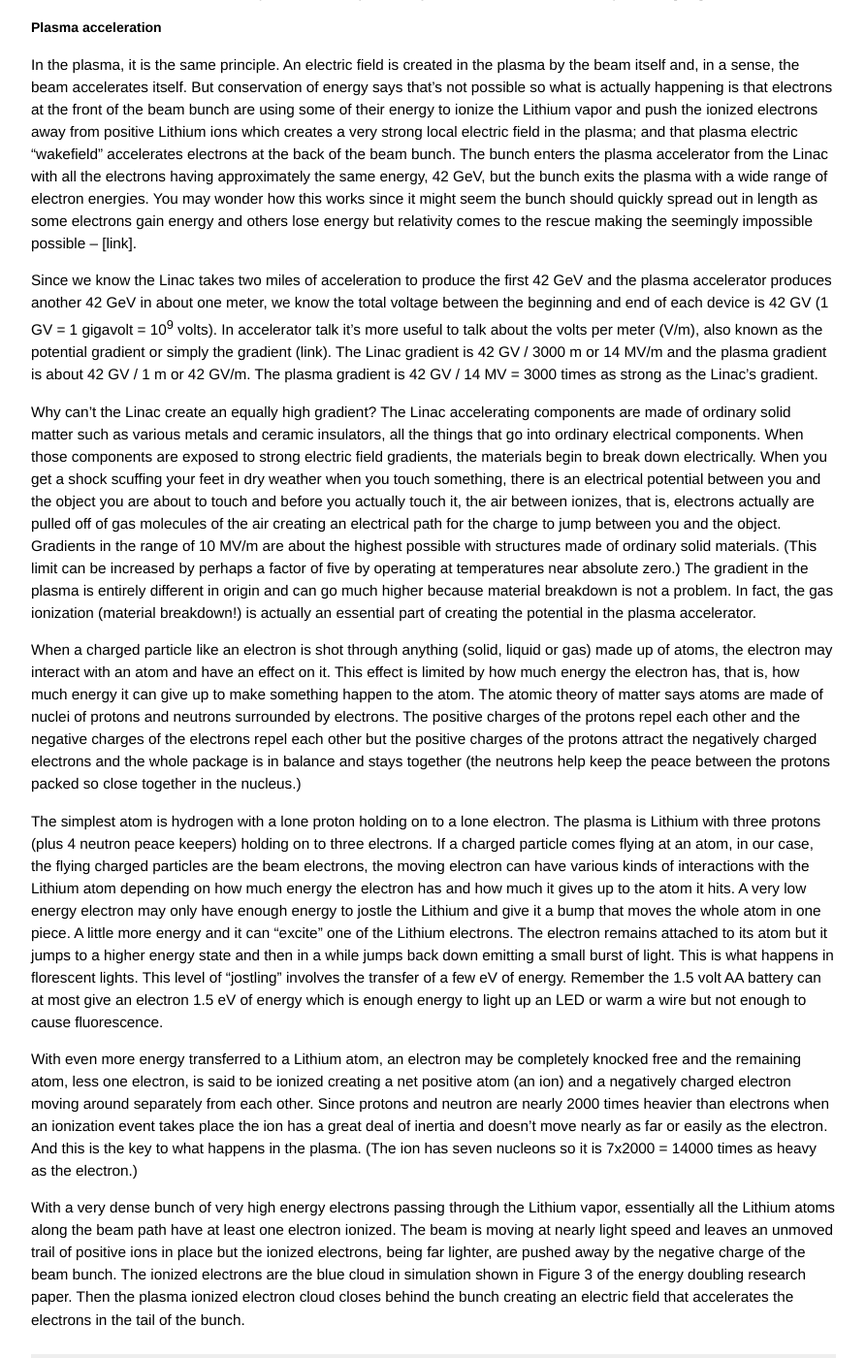
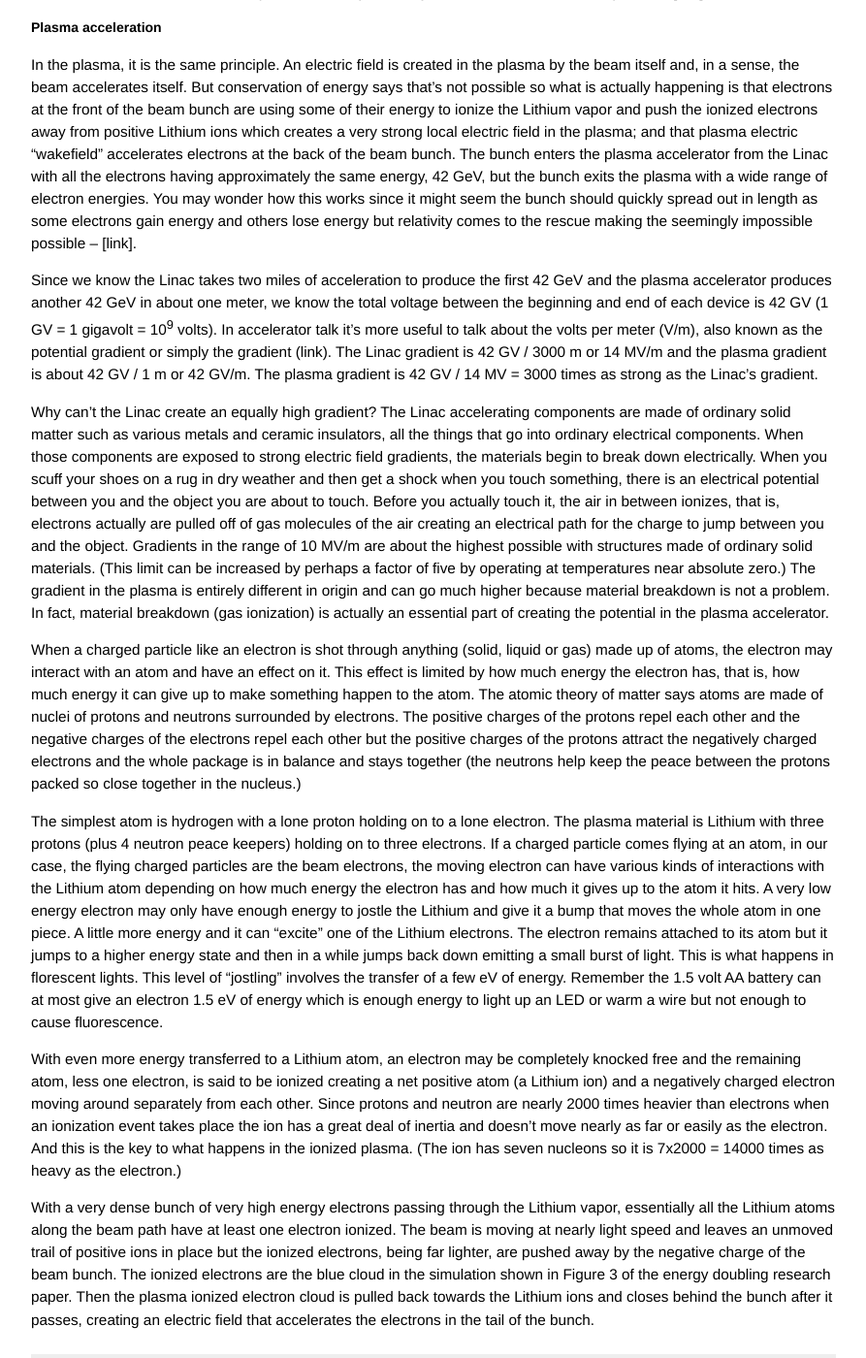
Before and after one commit to grbfacet/facet, a Jekyll site: the page built from beam-acceleration-tutorial.md, in a window 1280 px wide and 1400 px high, scrolled down 3473 px. Shown: the whole window at 97% size, without its empty margins (193-1086 px from the left). Built offline with Jekyll 4.4.1, drawn with Linux system fonts in a browser that asks for light colours.

Commit message:
Update beam-acceleration-tutorial.md

```diff
--- a/beam-acceleration-tutorial.md
+++ b/beam-acceleration-tutorial.md
@@ -126,12 +126,12 @@ In the plasma, it is the same principle. An electric field is created in the pla
 
 Since we know the Linac takes two miles of acceleration to produce the first 42 GeV and the plasma accelerator produces another 42 GeV in about one meter, we know the total voltage between the beginning and end of each device is 42 GV (1 GV = 1 gigavolt = 10<sup>9</sup> volts). In accelerator talk it’s more useful to talk about the volts per meter (V/m), also known as the potential gradient or simply the gradient (link). The Linac gradient is 42 GV / 3000 m or 14 MV/m and the plasma gradient is about 42 GV / 1 m or 42 GV/m. The plasma gradient is 42 GV / 14 MV = 3000 times as strong as the Linac’s gradient.
 
-Why can’t the Linac create an equally high gradient? The Linac accelerating components are made of ordinary solid matter such as various metals and ceramic insulators, all the things that go into ordinary electrical components. When those components are exposed to strong electric field gradients, the materials begin to break down electrically. When you get a shock scuffing your feet in dry weather when you touch something, there is an electrical potential between you and the object you are about to touch and before you actually touch it, the air between ionizes, that is, electrons actually are pulled off of gas molecules of the air creating an electrical path for the charge to jump between you and the object. Gradients in the range of 10 MV/m are about the highest possible with structures made of ordinary solid materials. (This limit can be increased by perhaps a factor of five by operating at temperatures near absolute zero.) The gradient in the plasma is entirely different in origin and can go much higher because material breakdown is not a problem. In fact, the gas ionization (material breakdown!) is actually an essential part of creating the potential in the plasma accelerator.
+Why can’t the Linac create an equally high gradient? The Linac accelerating components are made of ordinary solid matter such as various metals and ceramic insulators, all the things that go into ordinary electrical components. When those components are exposed to strong electric field gradients, the materials begin to break down electrically. When you scuff your shoes on a rug in dry weather and then get a shock when you touch something, there is an electrical potential between you and the object you are about to touch. Before you actually touch it, the air in between ionizes, that is, electrons actually are pulled off of gas molecules of the air creating an electrical path for the charge to jump between you and the object. Gradients in the range of 10 MV/m are about the highest possible with structures made of ordinary solid materials. (This limit can be increased by perhaps a factor of five by operating at temperatures near absolute zero.) The gradient in the plasma is entirely different in origin and can go much higher because material breakdown is not a problem. In fact, material breakdown (gas ionization) is actually an essential part of creating the potential in the plasma accelerator.
 
 When a charged particle like an electron is shot through anything (solid, liquid or gas) made up of atoms, the electron may interact with an atom and have an effect on it. This effect is limited by how much energy the electron has, that is, how much energy it can give up to make something happen to the atom. The atomic theory of matter says atoms are made of nuclei of protons and neutrons surrounded by electrons. The positive charges of the protons repel each other and the negative charges of the electrons repel each other but the positive charges of the protons attract the negatively charged electrons and the whole package is in balance and stays together (the neutrons help keep the peace between the protons packed so close together in the nucleus.)
 
-The simplest atom is hydrogen with a lone proton holding on to a lone electron. The plasma is Lithium with three protons (plus 4 neutron peace keepers) holding on to three electrons. If a charged particle comes flying at an atom, in our case, the flying charged particles are the beam electrons, the moving electron can have various kinds of interactions with the Lithium atom depending on how much energy the electron has and how much it gives up to the atom it hits. A very low energy electron may only have enough energy to jostle the Lithium and give it a bump that moves the whole atom in one piece. A little more energy and it can “excite” one of the Lithium electrons. The electron remains attached to its atom but it jumps to a higher energy state and then in a while jumps back down emitting a small burst of light. This is what happens in florescent lights. This level of “jostling” involves the transfer of a few eV of energy. Remember the 1.5 volt AA battery can at most give an electron 1.5 eV of energy which is enough energy to light up an LED or warm a wire but not enough to cause fluorescence.
+The simplest atom is hydrogen with a lone proton holding on to a lone electron. The plasma material is Lithium with three protons (plus 4 neutron peace keepers) holding on to three electrons. If a charged particle comes flying at an atom, in our case, the flying charged particles are the beam electrons, the moving electron can have various kinds of interactions with the Lithium atom depending on how much energy the electron has and how much it gives up to the atom it hits. A very low energy electron may only have enough energy to jostle the Lithium and give it a bump that moves the whole atom in one piece. A little more energy and it can “excite” one of the Lithium electrons. The electron remains attached to its atom but it jumps to a higher energy state and then in a while jumps back down emitting a small burst of light. This is what happens in florescent lights. This level of “jostling” involves the transfer of a few eV of energy. Remember the 1.5 volt AA battery can at most give an electron 1.5 eV of energy which is enough energy to light up an LED or warm a wire but not enough to cause fluorescence.
 
-With even more energy transferred to a Lithium atom, an electron may be completely knocked free and the remaining atom, less one electron, is said to be ionized creating a net positive atom (an ion) and a negatively charged electron moving around separately from each other. Since protons and neutron are nearly 2000 times heavier than electrons when an ionization event takes place the ion has a great deal of inertia and doesn’t move nearly as far or easily as the electron. And this is the key to what happens in the plasma. (The ion has seven nucleons so it is 7x2000 = 14000 times as heavy as the electron.)
+With even more energy transferred to a Lithium atom, an electron may be completely knocked free and the remaining atom, less one electron, is said to be ionized creating a net positive atom (a Lithium ion) and a negatively charged electron moving around separately from each other. Since protons and neutron are nearly 2000 times heavier than electrons when an ionization event takes place the ion has a great deal of inertia and doesn’t move nearly as far or easily as the electron. And this is the key to what happens in the ionized plasma. (The ion has seven nucleons so it is 7x2000 = 14000 times as heavy as the electron.)
 
-With a very dense bunch of very high energy electrons passing through the Lithium vapor, essentially all the Lithium atoms along the beam path have at least one electron ionized. The beam is moving at nearly light speed and leaves an unmoved trail of positive ions in place but the ionized electrons, being far lighter, are pushed away by the negative charge of the beam bunch. The ionized electrons are the blue cloud in simulation shown in Figure 3 of the energy doubling research paper. Then the plasma ionized electron cloud closes behind the bunch creating an electric field that accelerates the electrons in the tail of the bunch.
+With a very dense bunch of very high energy electrons passing through the Lithium vapor, essentially all the Lithium atoms along the beam path have at least one electron ionized. The beam is moving at nearly light speed and leaves an unmoved trail of positive ions in place but the ionized electrons, being far lighter, are pushed away by the negative charge of the beam bunch. The ionized electrons are the blue cloud in the simulation shown in Figure 3 of the energy doubling research paper. Then the plasma ionized electron cloud is pulled back towards the Lithium ions and closes behind the bunch after it passes, creating an electric field that accelerates the electrons in the tail of the bunch.
```
